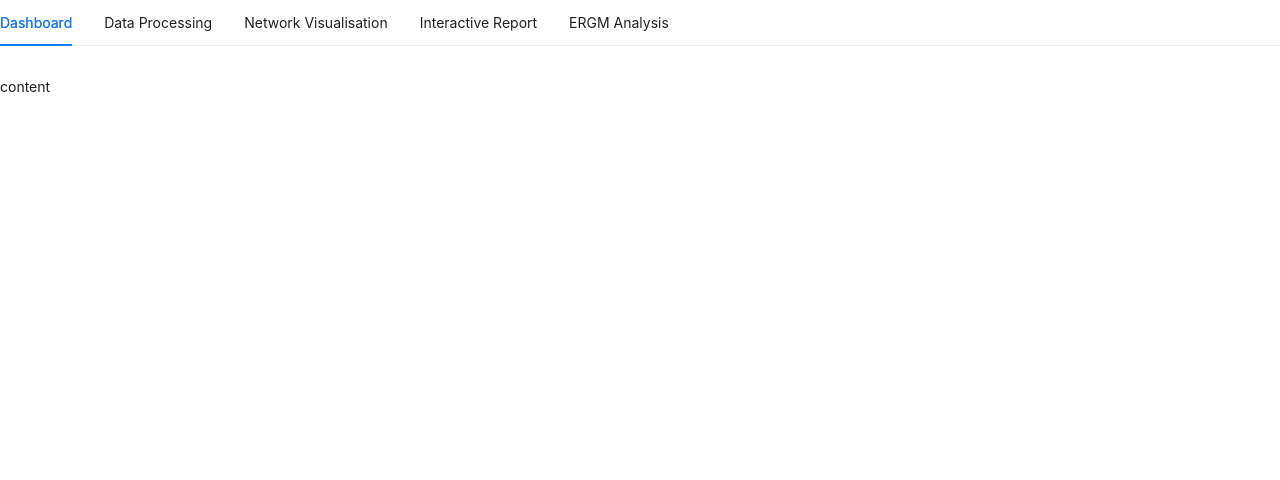
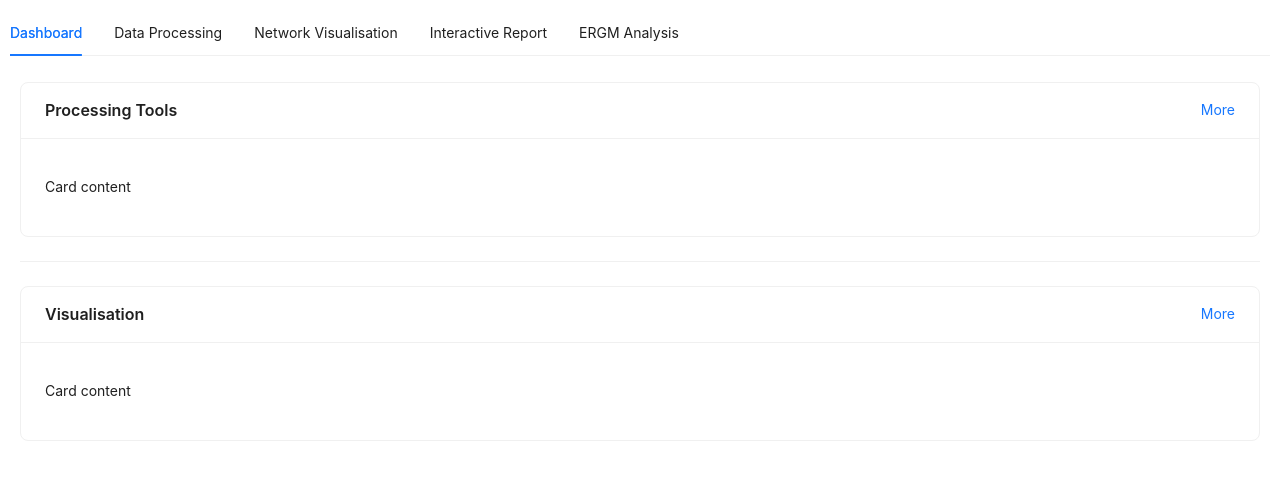
Before and after one commit to DinuliThala/techinnovation, a React (Create React App) app: page / in a window 1280 px wide. Shown: the top 480 px of the page. Built offline with nearby package versions, Linux system fonts and the light colour scheme.

Commit message:
fixed nav issue

```diff
--- a/src/Dashboard.js
+++ b/src/Dashboard.js
@@ -1,20 +1,22 @@
 import React from 'react';
+import {Card, Col, Divider, Row} from "antd";
 
 function Dashboard() {
     return (
-        // <div className="max-w-sm p-6 bg-white border border-gray-200 rounded-lg shadow dark:bg-gray-800 dark:border-gray-700">
-        //     <a href="#">
-        //         <h5 className="mb-2 text-2xl font-bold tracking-tight text-gray-900 dark:text-white">Noteworthy technology acquisitions 2021</h5>
-        //     </a>
-        //     <p className="mb-3 font-normal text-gray-700 dark:text-gray-400">Here are the biggest enterprise technology acquisitions of 2021 so far, in reverse chronological order.</p>
-        //     <a href="#" className="inline-flex items-center px-3 py-2 text-sm font-medium text-center text-white bg-blue-700 rounded-lg hover:bg-blue-800 focus:ring-4 focus:outline-none focus:ring-blue-300 dark:bg-blue-600 dark:hover:bg-blue-700 dark:focus:ring-blue-800">
-        //         Read more
-        //         <svg className="w-3.5 h-3.5 ml-2" aria-hidden="true" xmlns="http://www.w3.org/2000/svg" fill="none" viewBox="0 0 14 10">
-        //             <path stroke="currentColor" stroke-linecap="round" stroke-linejoin="round" stroke-width="2" d="M1 5h12m0 0L9 1m4 4L9 9" />
-        //         </svg>
-        //     </a>
-        // </div>
-        <p>content</p>
+        <div style ={{margin: '10px'}}>
+            <Row>
+                <Card title="Processing Tools" extra={<a href="#">More</a>} style={{ width: '100%' }}>
+                    <p>Card content</p>
+                </Card>
+            </Row>
+            <Divider />
+            <Row>
+                <Card title="Visualisation" extra={<a href="#">More</a>} style={{ width: '100%' }}>
+                    <p>Card content</p>
+                </Card>
+            </Row>
+        </div>
+
     );
 }
 
--- a/src/InteractiveReport.js
+++ b/src/InteractiveReport.js
@@ -1,6 +1,4 @@
-import logo from './logo.svg';
 import './App.css';
-import Navigation from "./Navigation";
 
 function InteractiveReport() {
     return (
--- a/src/Navigation.js
+++ b/src/Navigation.js
@@ -25,15 +25,15 @@ const items = [
         children: <NetworkVisualisation/>,
     },
     {
-        key: '3',
+        key: '4',
         label: 'Interactive Report',
         children: <InteractiveReport/>,
     },
     {
-        key: '3',
+        key: '5',
         label: 'ERGM Analysis',
         children: <ERGMAnalysis/>
     },
 ];
-const App = () => <Tabs defaultActiveKey="1" items={items} onChange={onChange} />;
+const App = () => <Tabs defaultActiveKey="1" items={items} onChange={onChange} style ={{margin: '10px'}}/>;
 export default App;
```
